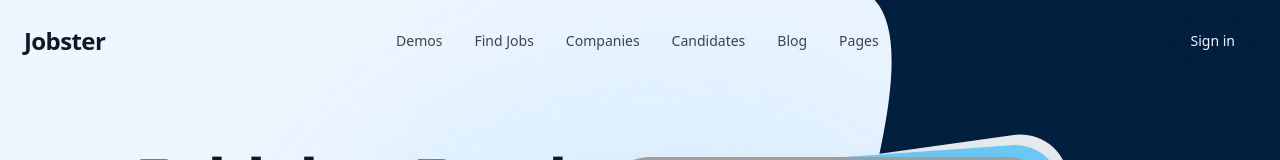
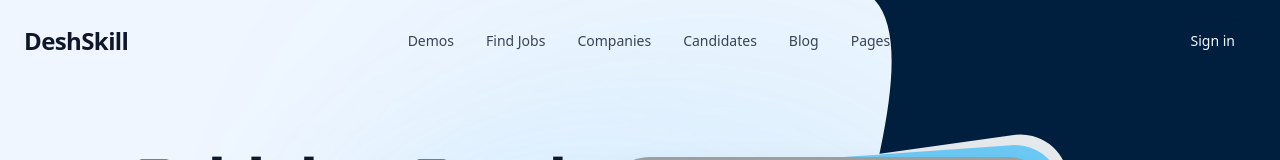
Before and after one commit to HemNarayanC/SkillRemit-BCA-VI, a React app in the folder frontend/: page / in a window 1280 px wide. Shown: the top 160 px of the page. Built offline with nearby package versions, Linux system fonts and the light colour scheme; grey boxes are pictures that could not be loaded; the HTML template or start-up script is replaced by a standard one; a web font is replaced by a local one.

Commit message:
added logo and Link for signin

```diff
--- a/frontend/src/components/Navbar.jsx
+++ b/frontend/src/components/Navbar.jsx
@@ -29,7 +29,7 @@ const Navbar = () => {
       <div className="container mx-auto px-6 flex items-center justify-between">
         {/* Logo */}
         <Link to="/" className="text-2xl font-bold text-foreground tracking-tight">
-          Jobster
+          DeshSkill
         </Link>
 
         {/* Navigation Links */}
@@ -51,7 +51,7 @@ const Navbar = () => {
 
         {/* Sign In Button */}
         <Link
-          to="/signin"
+          to="/auth/login"
           className="px-5 py-2.5 rounded-lg border border-foreground/20 text-background text-sm font-medium hover:bg-foreground hover:text-background transition-all duration-200"
         >
           Sign in
```
